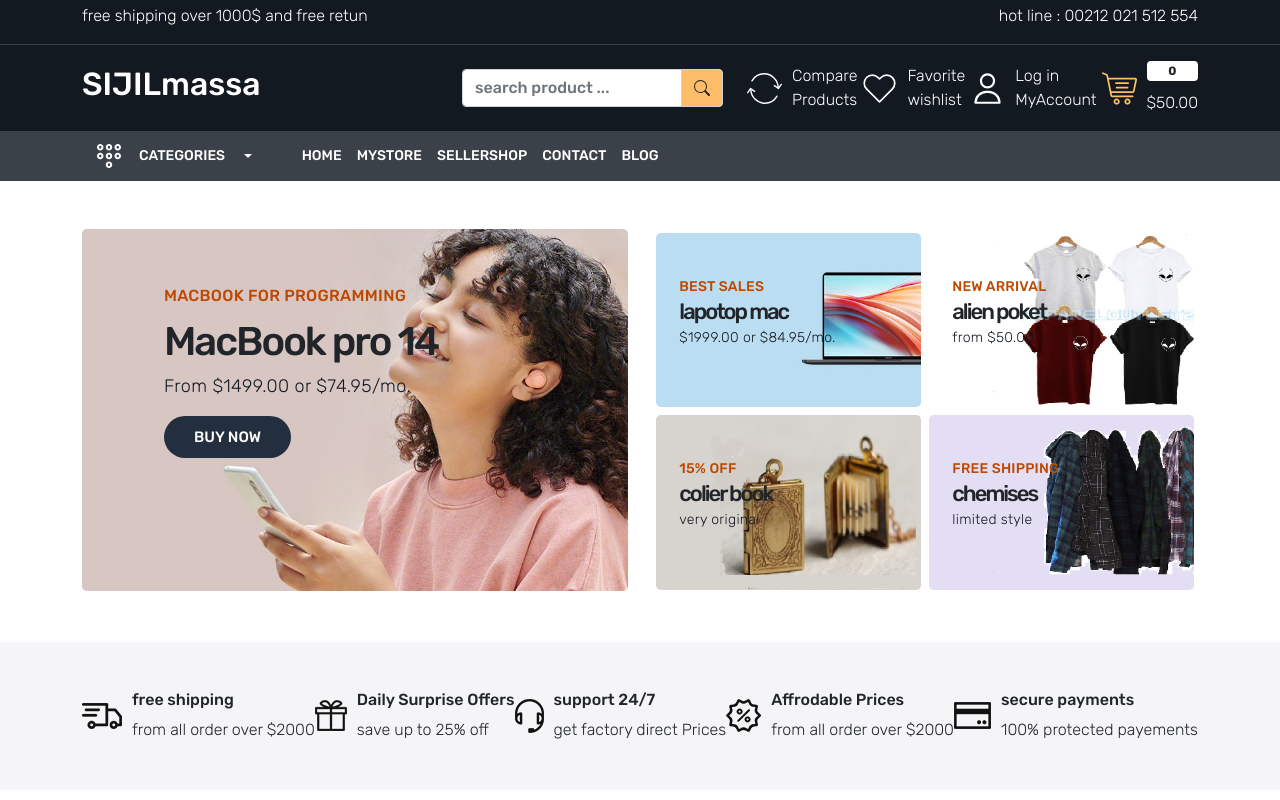
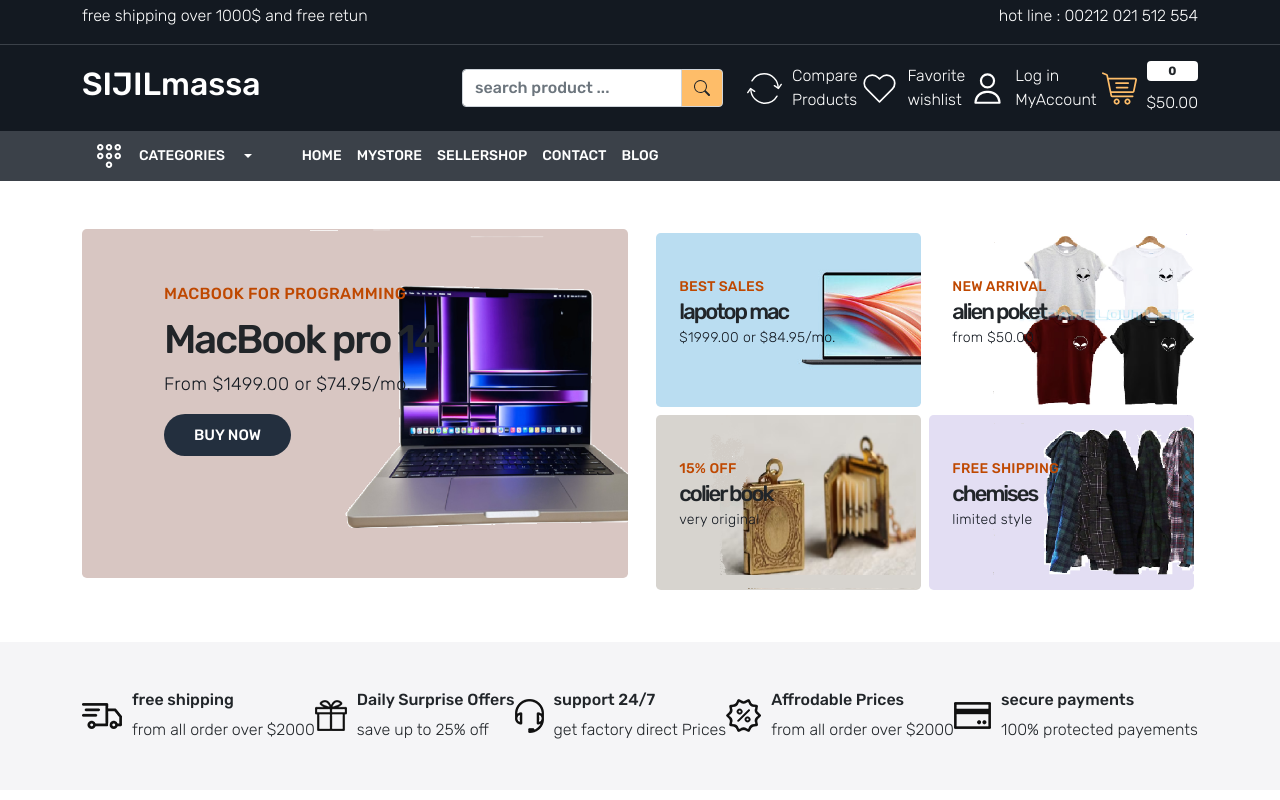
Before and after one commit to lnabmi10/ecommerce-fe, a React (Create React App) app: page / in a window 1280 px wide. Shown: the top 800 px of the page. Built offline with nearby package versions, Linux system fonts and the light colour scheme.

Commit message:
image initial

```diff
--- a/src/pages/Home/Home.js
+++ b/src/pages/Home/Home.js
@@ -1,5 +1,5 @@
 import React from 'react'
-import mainBanner1Img from '../../images/images/main-banner-1.jpg'
+import laptopmainBannerImg from '../../images/images/laptopmainbanner.png'
 import './Home.css'
 import Marquee from 'react-fast-marquee'
 import { Link } from 'react-router-dom'
@@ -54,7 +54,7 @@
         <div className='row'>
           <div className='col-6'>
             <div className='main-banner position-relative '>
-              <img src={mainBanner1Img} className='img-fluid rounded-3'  alt="main-banner" />
+              <img src={laptopmainBannerImg} className='img-fluid rounded-3'  alt="main-banner" />
               <div className='main-banner-content position-absolute'>
               <h4>MACBOOK FOR PROGRAMMING</h4>
               <h5>MacBook pro 14 </h5>
```
Also changed, not shown: src/images/images/laptopmainbanner.png (added).
